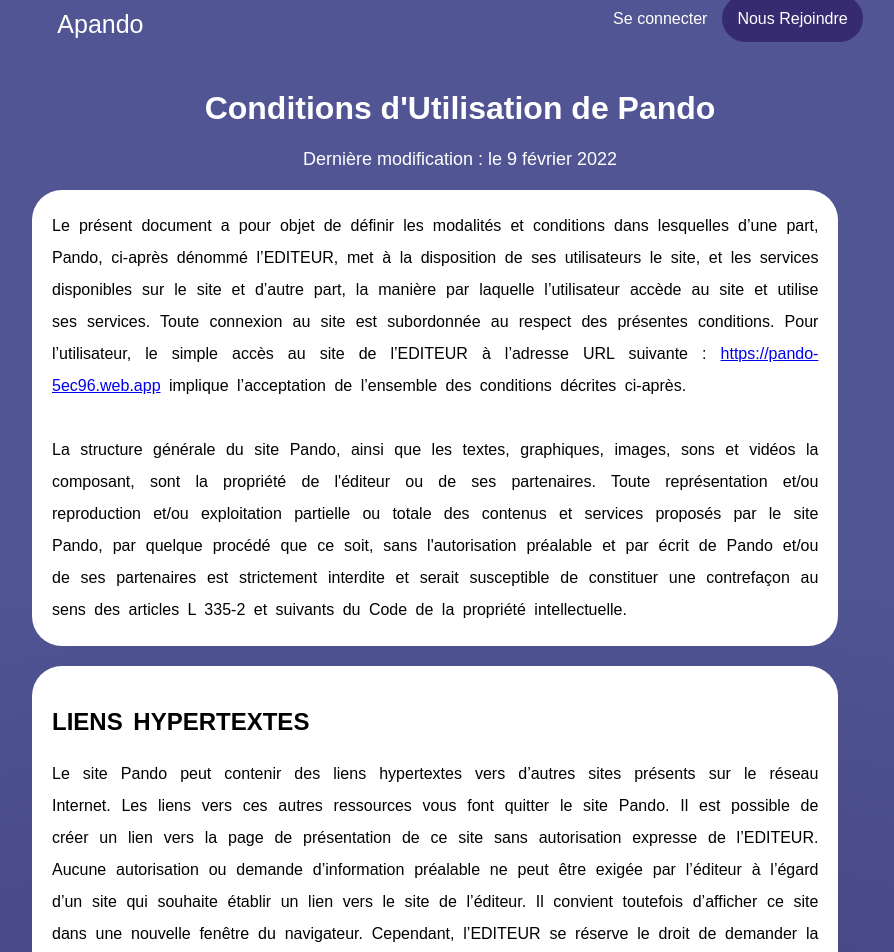
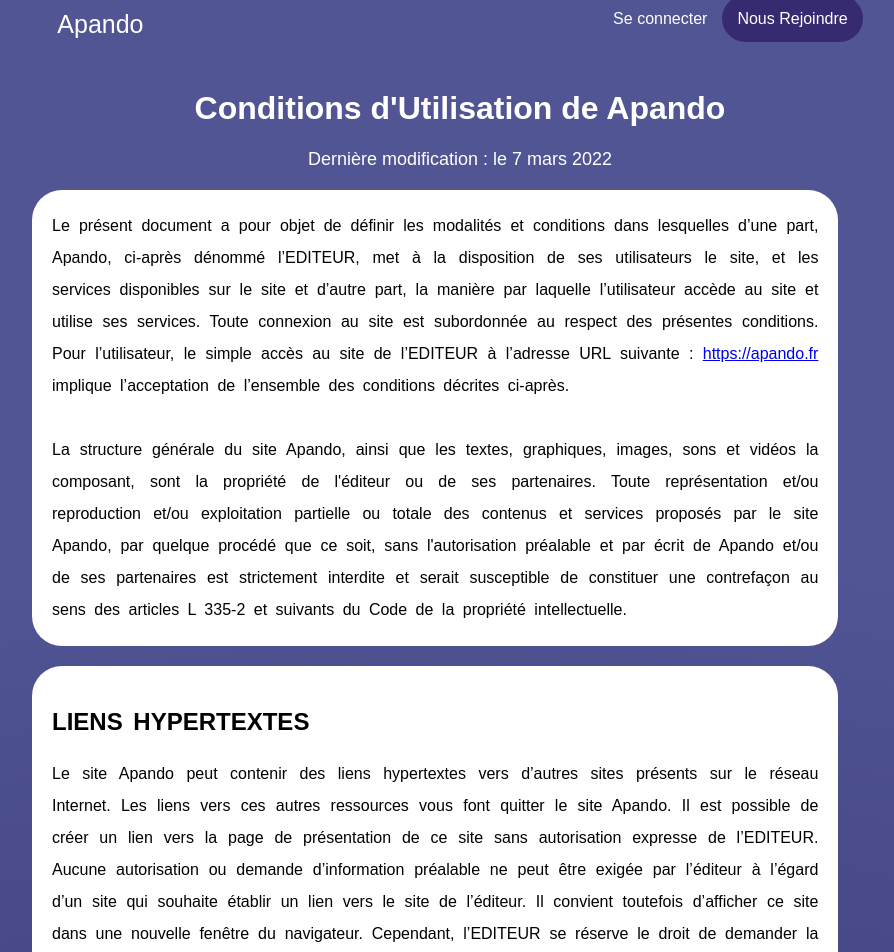
Before and after one commit to Taliayaya/Apando, a React (Create React App) app: page /terms in a window 1280 px wide. Shown: the top 952 px of the page, without its empty margins (180-1074 px from the left). Built offline with nearby package versions, Linux system fonts and the light colour scheme.

Commit message:
Modification du Privacy et du Terms pour le changement de nom en apando

```diff
--- a/src/pages/Privacy/index.jsx
+++ b/src/pages/Privacy/index.jsx
@@ -23,8 +23,8 @@ const Privacy = () => {
                             Politique de confidentialité
                         </h1>
                         <LastModif>
-                            Dernière mise à jour et entrée en vigueur : le 9
-                            février 2022
+                            Dernière mise à jour et entrée en vigueur : le 7
+                            mars 2022
                         </LastModif>
                         <StyledSection>
                             <p>
@@ -86,7 +86,7 @@ const Privacy = () => {
                                         &quot;La Société&quot;,
                                         &quot;Nous&quot;, &quot;Notre&quot; ou
                                         &quot;Nos&quot; dans le présent Contrat)
-                                        désigne Pando.
+                                        désigne Apando.
                                     </p>
                                 </li>
                                 <li>
@@ -158,14 +158,14 @@ const Privacy = () => {
                                 </li>
                                 <li>
                                     <p>
-                                        <strong>Site Web</strong> désigne Pando,
-                                        accessible depuis{' '}
+                                        <strong>Site Web</strong> désigne
+                                        Apando, accessible depuis{' '}
                                         <a
-                                            href="https://pando-5ec96.web.app"
+                                            href="https://apando.fr"
                                             rel="external nofollow noopener noreferrer"
                                             target="_blank"
                                         >
-                                            https://pando-5ec96.web.app
+                                            https://apando.fr
                                         </a>
                                     </p>
                                 </li>
--- a/src/pages/Terms/index.jsx
+++ b/src/pages/Terms/index.jsx
@@ -25,15 +25,15 @@ const Terms = () => {
                                 textAlign: 'center',
                             }}
                         >
-                            Conditions d'Utilisation de Pando
+                            Conditions d'Utilisation de Apando
                         </h1>
                         <LastModif>
-                            Dernière modification : le 9 février 2022
+                            Dernière modification : le 7 mars 2022
                         </LastModif>
                         <StyledSection>
                             Le présent document a pour objet de définir les
                             modalités et conditions dans lesquelles d’une part,
-                            Pando, ci-après dénommé l’EDITEUR, met à la
+                            Apando, ci-après dénommé l’EDITEUR, met à la
                             disposition de ses utilisateurs le site, et les
                             services disponibles sur le site et d’autre part, la
                             manière par laquelle l’utilisateur accède au site et
@@ -41,20 +41,18 @@ const Terms = () => {
                             subordonnée au respect des présentes conditions.
                             Pour l’utilisateur, le simple accès au site de
                             l’EDITEUR à l’adresse URL suivante :{' '}
-                            <a href="pando-5ec96.web.app/">
-                                https://pando-5ec96.web.app
-                            </a>{' '}
-                            implique l’acceptation de l’ensemble des conditions
-                            décrites ci-après.
+                            <a href="apando.fr/">https://apando.fr</a> implique
+                            l’acceptation de l’ensemble des conditions décrites
+                            ci-après.
                             <br /> <br />
-                            La structure générale du site Pando, ainsi que les
+                            La structure générale du site Apando, ainsi que les
                             textes, graphiques, images, sons et vidéos la
                             composant, sont la propriété de l'éditeur ou de ses
                             partenaires. Toute représentation et/ou reproduction
                             et/ou exploitation partielle ou totale des contenus
-                            et services proposés par le site Pando, par quelque
+                            et services proposés par le site Apando, par quelque
                             procédé que ce soit, sans l'autorisation préalable
-                            et par écrit de Pando et/ou de ses partenaires est
+                            et par écrit de Apando et/ou de ses partenaires est
                             strictement interdite et serait susceptible de
                             constituer une contrefaçon au sens des articles L
                             335-2 et suivants du Code de la propriété
@@ -63,10 +61,10 @@ const Terms = () => {
 
                         <StyledSection>
                             <StyledH2>Liens hypertextes</StyledH2>
-                            Le site Pando peut contenir des liens hypertextes
+                            Le site Apando peut contenir des liens hypertextes
                             vers d’autres sites présents sur le réseau Internet.
                             Les liens vers ces autres ressources vous font
-                            quitter le site Pando. Il est possible de créer un
+                            quitter le site Apando. Il est possible de créer un
                             lien vers la page de présentation de ce site sans
                             autorisation expresse de l’EDITEUR. Aucune
                             autorisation ou demande d’information préalable ne
@@ -76,7 +74,7 @@ const Terms = () => {
                             dans une nouvelle fenêtre du navigateur. Cependant,
                             l’EDITEUR se réserve le droit de demander la
                             suppression d’un lien qu’il estime non conforme à
-                            l’objet du site Pando.
+                            l’objet du site Apando.
                         </StyledSection>
                         <StyledSection>
                             <StyledH2>Responsabilité de l'éditeur</StyledH2>
@@ -139,7 +137,7 @@ const Terms = () => {
                             L'utilisateur est responsable de ses identifiants de
                             connexion ainsi que de toute activité résultant leur
                             utilisation. Si l'utilisateur ne dispose pas d'un
-                            Compte lors de l'accès aux zones du service Pando,
+                            Compte lors de l'accès aux zones du service Apando,
                             il sera invité à en créer un en fournissant un nom
                             d'utilisateur, un mot de passe ainsi que d'une
                             adresse e-mail valide. L'utilisateur se représente
@@ -168,26 +166,26 @@ const Terms = () => {
                             </StyledH2>
                             L'utilisateur a à disposition des salons de
                             communications destinés à l'utilisateur de
-                            communiquer avec d'autres utilisateurs de Pando.
+                            communiquer avec d'autres utilisateurs de Apando.
                             L'EDITEUR n'a aucune obligation de surveiller ces
                             salons de communication. Il est également possible
                             que l'EDITEUR mette un terme ou suspende à
                             l'utilisateur l'accès à tout Salon de Communication
                             à tout moment, sans préavis, pour toute raison.
-                            L'utilisateur reconnait que Pando ne supporte aucun
-                            contenu d'utilisateur. Pando n'est en aucun cas
+                            L'utilisateur reconnait que Apando ne supporte aucun
+                            contenu d'utilisateur. Apando n'est en aucun cas
                             responsable des informations que l'utilisateur a
                             choisis de partager dans les Salons de
                             Communication, ou des actions des autres
                             utilisateurs. De plus, en utilisant les services
-                            proposés par Pando, l'utilisateur accepte la charte
+                            proposés par Apando, l'utilisateur accepte la charte
                             du bon comportement sur Internet dont : <br />-
                             diffamer, calomnier, tourner en ridicule, moquer,
                             traquer, harceler, intimider ou maltraiter
                             quiconque.
                             <br /> - se livrer à une conduite qui est
                             frauduleuse ou illégale qui pourrait porter
-                            préjudice à Pando ou tout autre utilisateur.
+                            préjudice à Apando ou tout autre utilisateur.
                             <br /> - mettre en ligne ou transmettre (ou tenter
                             de mettre en ligne ou transmettre) des fichiers
                             contenant des virus, des chevaux de Troie, des vers,
@@ -195,7 +193,7 @@ const Terms = () => {
                             de fichiers ou données corrompues ou tout autre
                             logiciel ou programme similaire, ou se livrer à
                             toute autre activité pouvant endommager le
-                            fonctionnement de Pando ou des ordinateurs d'autres
+                            fonctionnement de Apando ou des ordinateurs d'autres
                             utilisateurs <br /> - violer la propriété
                             contractuelle, personnelle, intellectuelle ou tout
                             autre droit de toute partie. Cela inclut
@@ -238,7 +236,7 @@ const Terms = () => {
                             L’utilisateur reconnaît que les données circulant
                             sur Internet ne sont pas protégées notamment contre
                             les détournements éventuels. La présence du logo
-                            Pando institue une présomption simple de validité.
+                            Apando institue une présomption simple de validité.
                             La communication de toute information jugée par
                             l’utilisateur de nature sensible ou confidentielle
                             se fait à ses risques et périls. <br />{' '}
```
